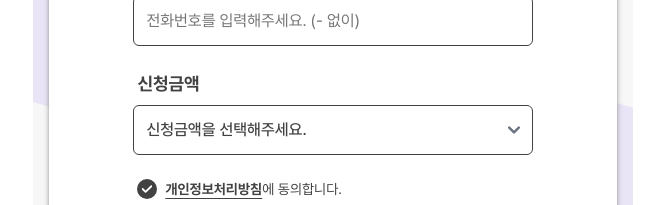
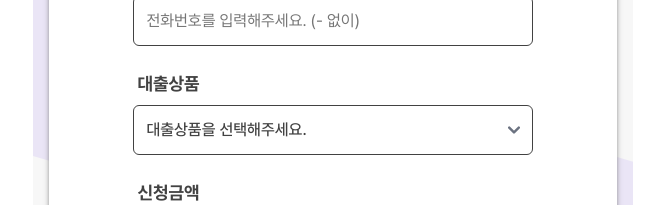
Before and after one commit to hjh805880/onnuri_nuxt3, a Nuxt app: page / in a window 1280 px wide. Shown: the part 520-725 px from the top of the page, without its empty margins (307-972 px from the left). Built offline with nearby package versions, Linux system fonts and the light colour scheme; what tailwindcss-animated would draw is missing.

Commit message:
신청폼 대출상품 추가

```diff
--- a/components/ReqForm.vue
+++ b/components/ReqForm.vue
@@ -14,11 +14,26 @@
           <input v-model="form.contact" type="text" id="contact" class="onnuriInput" placeholder="전화번호를 입력해주세요. (- 없이)" required maxlength="13" />
         </div>
 
+        <!-- 대출상품 선택 필드 -->
+        <div class="col-span-1">
+          <label for="kind" class="text-black-700 pl-1 text-lg font-bold">대출상품</label>
+          <select v-model="form.kind" name="kind" id="kind" class="onnuriInput" required>
+              <option name="kind" value="" selected disabled>대출상품을 선택해주세요.</option>
+              <option name="kind" value="무직자대출">무직자대출</option>
+              <option name="kind" value="여성/주부대출">여성/주부대출</option>
+              <option name="kind" value="군인대출">군인대출</option>
+              <option name="kind" value="청년대출">청년대출</option>
+              <option name="kind" value="직장인대출">직장인대출</option>
+              <option name="kind" value="사업자대출">사업자대출</option>
+              <option name="kind" value="프리랜서대출">프리랜서대출</option>
+          </select>
+      </div>
+
         <!-- 신청금액 선택 필드 -->
         <div class="col-span-1">
           <label for="apply" class="text-black-700 pl-1 text-lg font-bold">신청금액</label>
           <select v-model="form.apply" id="apply" class="onnuriInput" required>
-            <option value="" selected disabled>신청금액을 선택해주세요.</option>
+            <option name="" value="" selected disabled>신청금액을 선택해주세요.</option>
             <option value="100만원 이상">100만원 이상</option>
             <option value="500만원 이상">500만원 이상</option>
             <option value="1,000만원 이상">1,000만원 이상</option>
@@ -65,6 +80,7 @@ onMounted(() => {
 const form = reactive({
   name: "",
   contact: "",
+  kind: "",
   apply: "",
   title: "G온누리 캐피탈대출(onloan.kr)",
   status: "대기중",
@@ -75,6 +91,7 @@ const submitForm = async () => {
     const formData = new FormData();
     formData.append("name", form.name);
     formData.append("contact", form.contact);
+    formData.append("kind", form.kind);
     formData.append("field5", form.apply);
     formData.append("title", form.title);
     formData.append("status", form.status);
```
